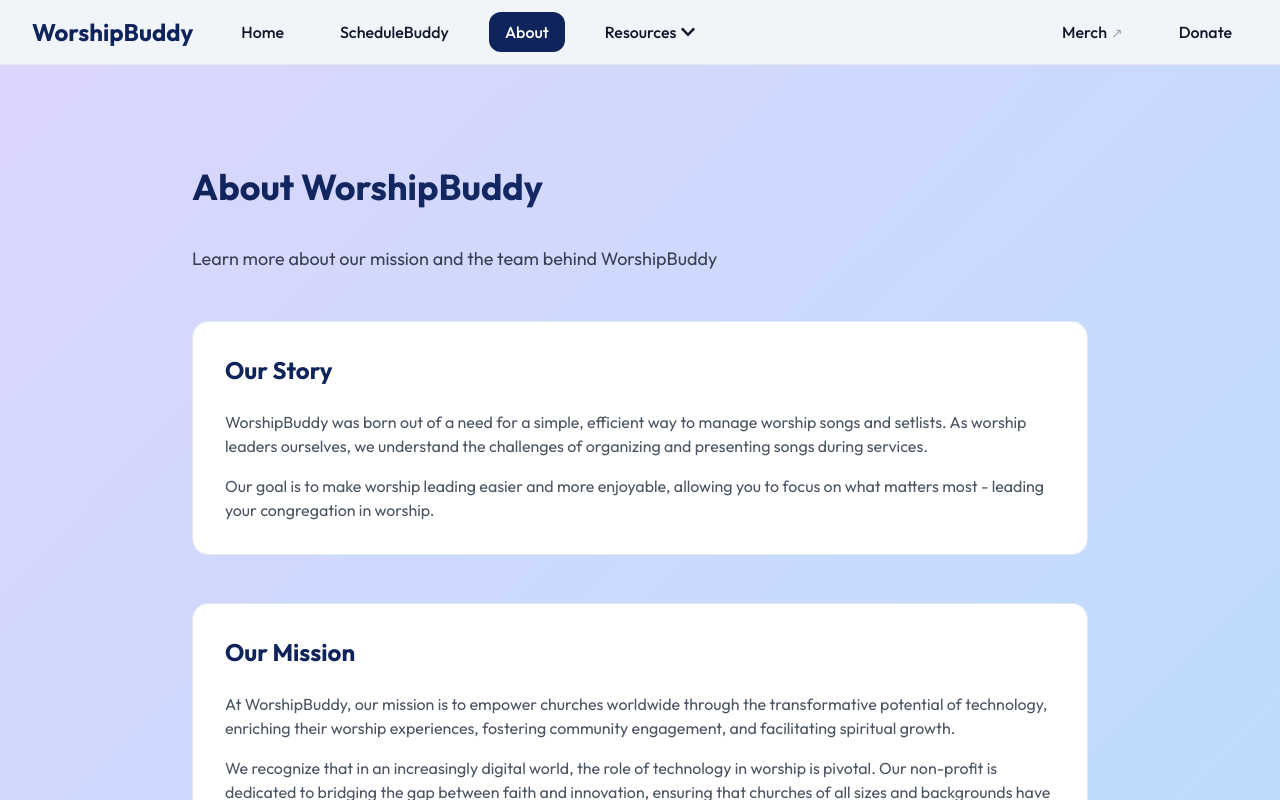
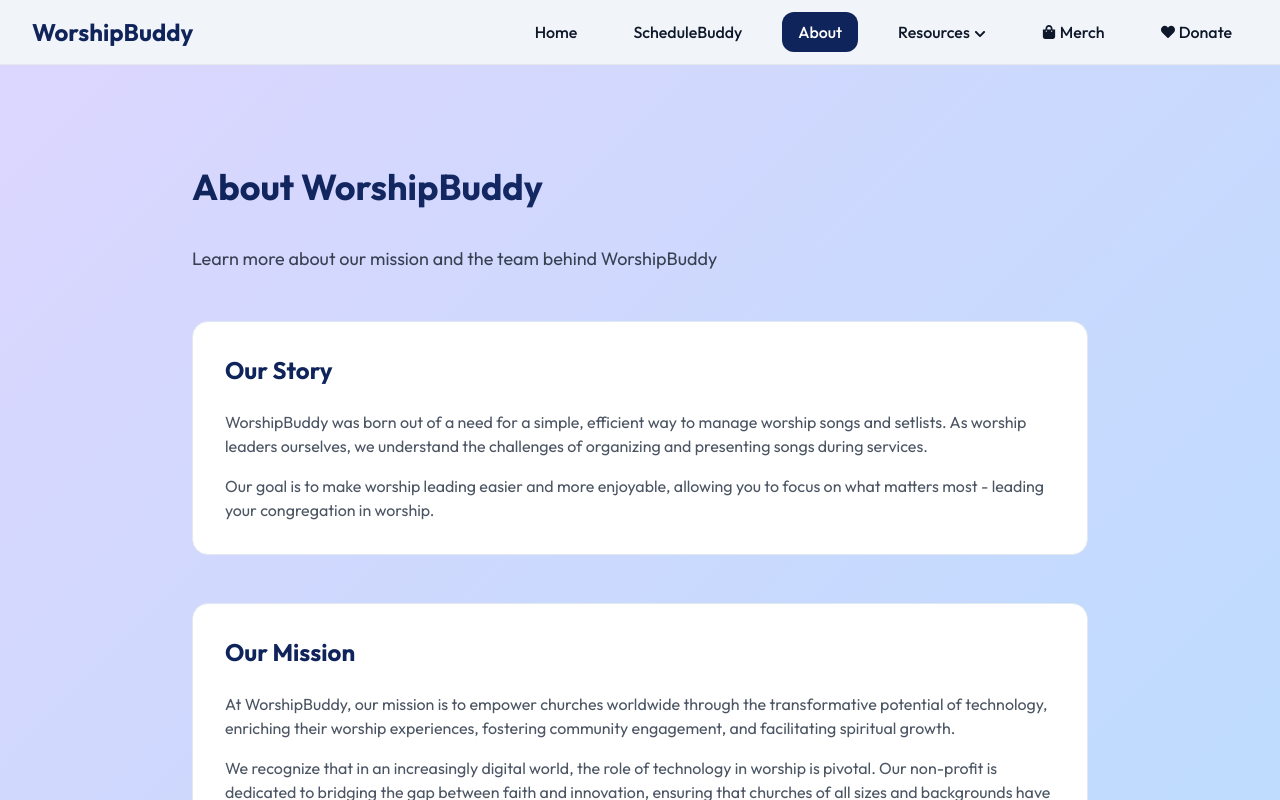
Before and after one commit to WorshipBuddy/worshipbuddy.org, a Next.js app: page /about in a window 1280 px wide. Shown: the top 800 px of the page. Built offline with nearby package versions, Linux system fonts and the light colour scheme.

Commit message:
new nav for merch and donate

```diff
--- a/components/Footer.jsx
+++ b/components/Footer.jsx
@@ -37,7 +37,12 @@ export default function Footer() {
               </li>
               <li>
                 <Link href="https://threads.worshipbuddy.org" target="_blank" rel="noopener noreferrer" className="text-gray-600 hover:text-gray-900 flex items-center gap-1">
-                  Merch
+                  Merch <span className="inline ml-1 text-sm text-gray-400">↗</span>
+                </Link>
+              </li>
+              <li>
+                <Link href="/donate" className="text-gray-600 hover:text-gray-900 flex items-center gap-1">
+                  Donate
                 </Link>
               </li>
             </ul>
--- a/components/Nav.jsx
+++ b/components/Nav.jsx
@@ -3,22 +3,17 @@
 import { useState } from "react";
 import Link from "next/link";
 import { usePathname } from "next/navigation";
-import { FaBars, FaTimes, FaChevronDown } from "react-icons/fa";
+import { FaBars, FaTimes, FaChevronDown, FaShoppingBag, FaHeart } from "react-icons/fa";
 
 export default function Nav() {
   const [isOpen, setIsOpen] = useState(false);
   const [resourcesOpen, setResourcesOpen] = useState(false);
   const pathname = usePathname();
 
-  const leftNavItems = [
+  const navItems = [
     { name: "Home", href: "/" },
     { name: "ScheduleBuddy", href: "/schedule-buddy" },
     { name: "About", href: "/about" },
-  ];
-
-  const rightNavItems = [
-    { name: "Merch", href: "https://threads.worshipbuddy.org", external: true},
-    { name: "Donate", href: "/donate" },
   ];
 
   const resourcesItems = [
@@ -31,27 +26,26 @@ export default function Nav() {
     <nav className="fixed top-0 left-0 right-0 z-50 bg-[#f1f5f9] backdrop-blur-sm border-b border-gray-200">
       <div className="max-w-7xl mx-auto px-4 sm:px-6 lg:px-8">
         <div className="flex items-center justify-between h-16">
-          {/* Left side - Logo and left navigation */}
-          <div className="flex items-center space-x-8">
+          {/* Logo */}
           <Link href="/" className="flex items-center">
             <span className="text-2xl font-bold text-[#10245c]">WorshipBuddy</span>
           </Link>
 
-            {/* Left Navigation Items */}
+          {/* Right-justified Navigation */}
           <div className="hidden md:flex md:items-center md:space-x-6">
-              {leftNavItems.map((item) => (
+            {navItems.map((item) => (
               <Link
                 key={item.name}
                 href={item.href}
-                  className={`nav-link ${pathname === item.href ? "active" : ""}`}
+                className={`nav-link flex items-center space-x-1 ${pathname === item.href ? "active" : ""}`}
                 target={item.external ? "_blank" : "_self"}
                 rel={item.external ? "noopener noreferrer" : undefined}
               >
-                  {item.name}
-                  {item.external && <span className="inline ml-1 text-sm text-gray-400">↗</span>}
+                {item.icon && <item.icon className="text-sm" />}
+                <span>{item.name}</span>
+                {item.external && !item.noArrow && <span className="inline ml-1 text-sm text-gray-400">↗</span>}
               </Link>
             ))}
-
             {/* Resources Dropdown */}
             <div className="relative">
               <button
@@ -59,9 +53,8 @@ export default function Nav() {
                 className="nav-link flex items-center space-x-1"
               >
                 <span>Resources</span>
-                  <FaChevronDown className={`transition-transform duration-200 ${resourcesOpen ? 'rotate-180' : ''}`} />
+                <FaChevronDown className={`text-xs relative top-[2px] transition-transform duration-200 ${resourcesOpen ? 'rotate-180' : ''}`} />
               </button>
-
               {resourcesOpen && (
                 <div className="absolute top-full left-0 mt-2 w-48 bg-white rounded-lg shadow-lg border border-gray-200 py-2 z-50">
                   {resourcesItems.map((item) => (
@@ -80,23 +73,23 @@ export default function Nav() {
                 </div>
               )}
             </div>
-            </div>
-          </div>
-
-          {/* Right side - Right navigation items */}
-          <div className="hidden md:flex md:items-center md:space-x-6">
-            {rightNavItems.map((item) => (
+            {/* Merch and Donate */}
             <Link
-                key={item.name}
-                href={item.href}
-                className={`nav-link ${pathname === item.href ? "active" : ""}`}
-                target={item.external ? "_blank" : "_self"}
-                rel={item.external ? "noopener noreferrer" : undefined}
+              href="https://threads.worshipbuddy.org"
+              className={`nav-link flex items-center space-x-1 ${pathname === "https://threads.worshipbuddy.org" ? "active" : ""}`}
+              target="_blank"
+              rel="noopener noreferrer"
             >
-                {item.name}
-                {item.external && <span className="inline ml-1 text-sm text-gray-400">↗</span>}
+              <FaShoppingBag className="text-sm" />
+              <span>Merch</span>
             </Link>
-            ))}
+            <Link
+              href="/donate"
+              className={`nav-link flex items-center space-x-1 ${pathname === "/donate" ? "active" : ""}`}
+            >
+              <FaHeart className="text-sm" />
+              <span>Donate</span>
+            </Link>
           </div>
 
           {/* Mobile menu button */}
@@ -115,17 +108,18 @@ export default function Nav() {
       {isOpen && (
         <div className="md:hidden bg-white border-t border-gray-200 animate-fade-in">
           <div className="px-4 py-3 space-y-1">
-            {leftNavItems.map((item) => (
+            {navItems.map((item) => (
               <Link
                 key={item.name}
                 href={item.href}
-                className={`block nav-link ${pathname === item.href ? "active" : ""}`}
+                className={`block nav-link flex items-center space-x-2 ${pathname === item.href ? "active" : ""}`}
                 onClick={() => setIsOpen(false)}
                 target={item.external ? "_blank" : "_self"}
                 rel={item.external ? "noopener noreferrer" : undefined}
               >
-                {item.name}
-                {item.external && <span className="inline ml-1 text-sm text-gray-400">↗</span>}
+                {item.icon && <item.icon className="text-sm" />}
+                <span>{item.name}</span>
+                {item.external && !item.noArrow && <span className="inline ml-1 text-sm text-gray-400">↗</span>}
               </Link>
             ))}
 
@@ -146,23 +140,6 @@ export default function Nav() {
                 </Link>
               ))}
             </div>
-
-            {/* Mobile Right Navigation Items */}
-            <div className="border-t border-gray-200 pt-3 mt-3">
-              {rightNavItems.map((item) => (
-                <Link
-                  key={item.name}
-                  href={item.href}
-                  className={`block nav-link ${pathname === item.href ? "active" : ""}`}
-                  onClick={() => setIsOpen(false)}
-                  target={item.external ? "_blank" : "_self"}
-                  rel={item.external ? "noopener noreferrer" : undefined}
-                >
-                  {item.name}
-                  {item.external && <span className="inline ml-1 text-sm text-gray-400">↗</span>}
-                </Link>
-              ))}
-            </div>
           </div>
         </div>
       )}
```
Lines whose indentation alone changed are shown as unchanged.
